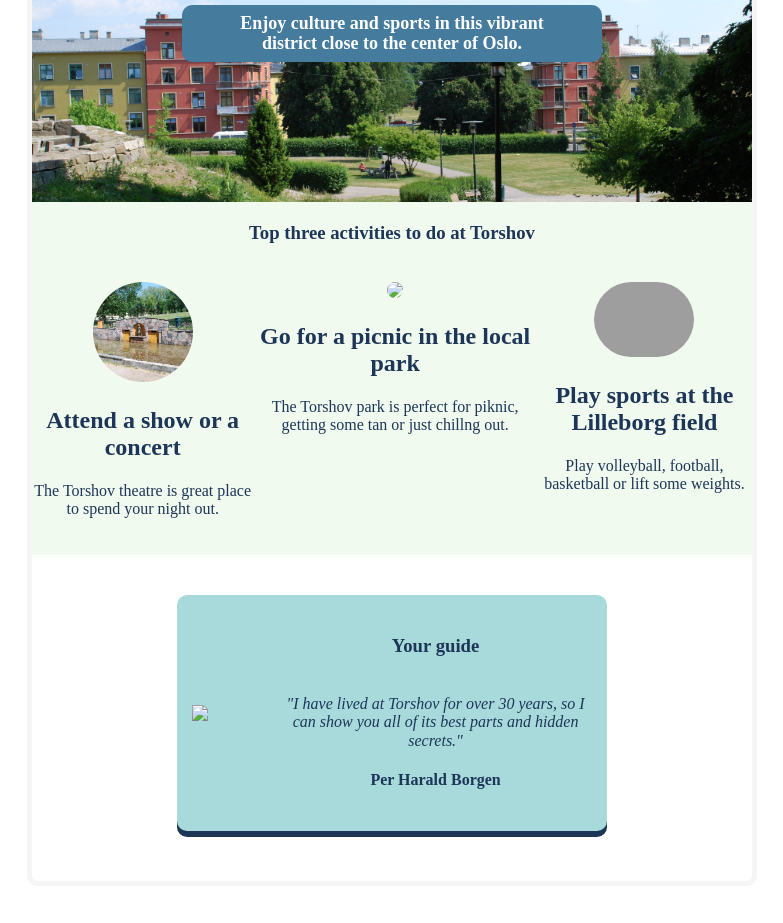
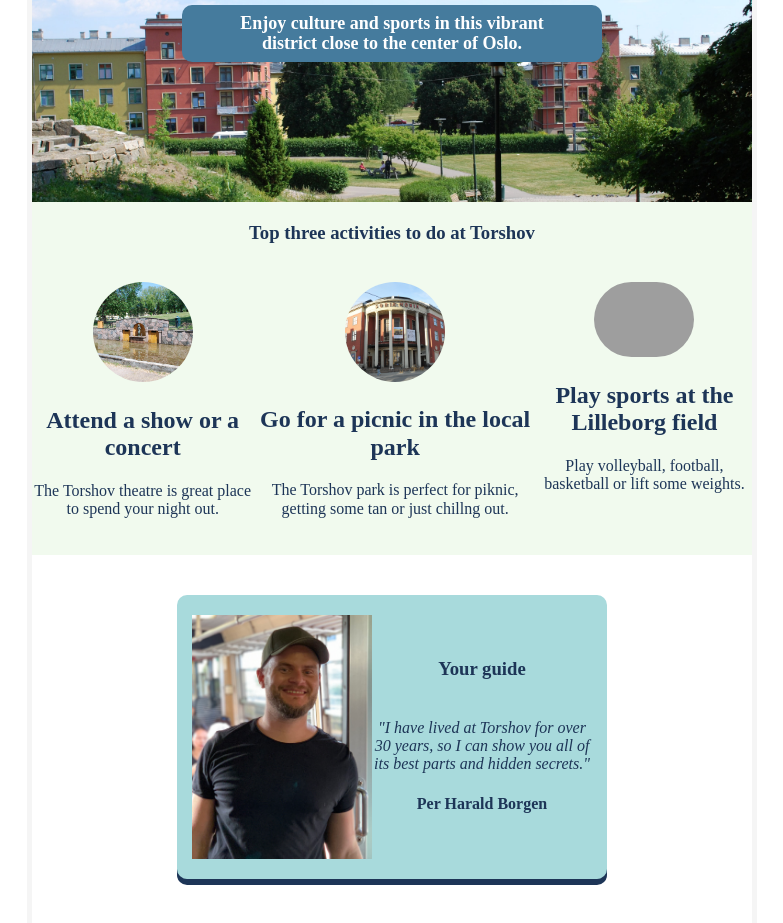
Before and after one commit to Nwokwui/homepage, a plain HTML site: page index.html in a window 1280 px wide. Shown: the part 139-1062 px from the top of the page, without its empty margins (248-1031 px from the left). Before the commit the page ends 1025 px from the top, so only its background shows below. Drawn offline with nearby package versions, Linux system fonts and the light colour scheme; grey boxes are pictures that could not be loaded; files whose address does not match are found by name.

Commit message:
Update index.html

```diff
--- a/index.html
+++ b/index.html
@@ -27,7 +27,7 @@
                         </div>
 
                         <div>
-                            <img class="activity-img" src="images/theatre.jpg">
+                            <img class="activity-img" src="../theatre.jpg">
                             <h2>Go for a picnic in the local park</h2>
                             <p>The Torshov park is perfect for piknic, getting some tan or just chillng out.</p>
                         </div>
@@ -44,7 +44,7 @@
 
         <!-- GUIDE SECTION -->
         <div class="card">
-            <img class="guide-img" src="images/per.jpg">
+            <img class="guide-img" src="../per.jpg">
             <div>
                 <h3>Your guide</h3>
                 <p class="guide-text">"I have lived at Torshov for over 30 years, so I can show you all of its best parts and hidden secrets."</p>
```
